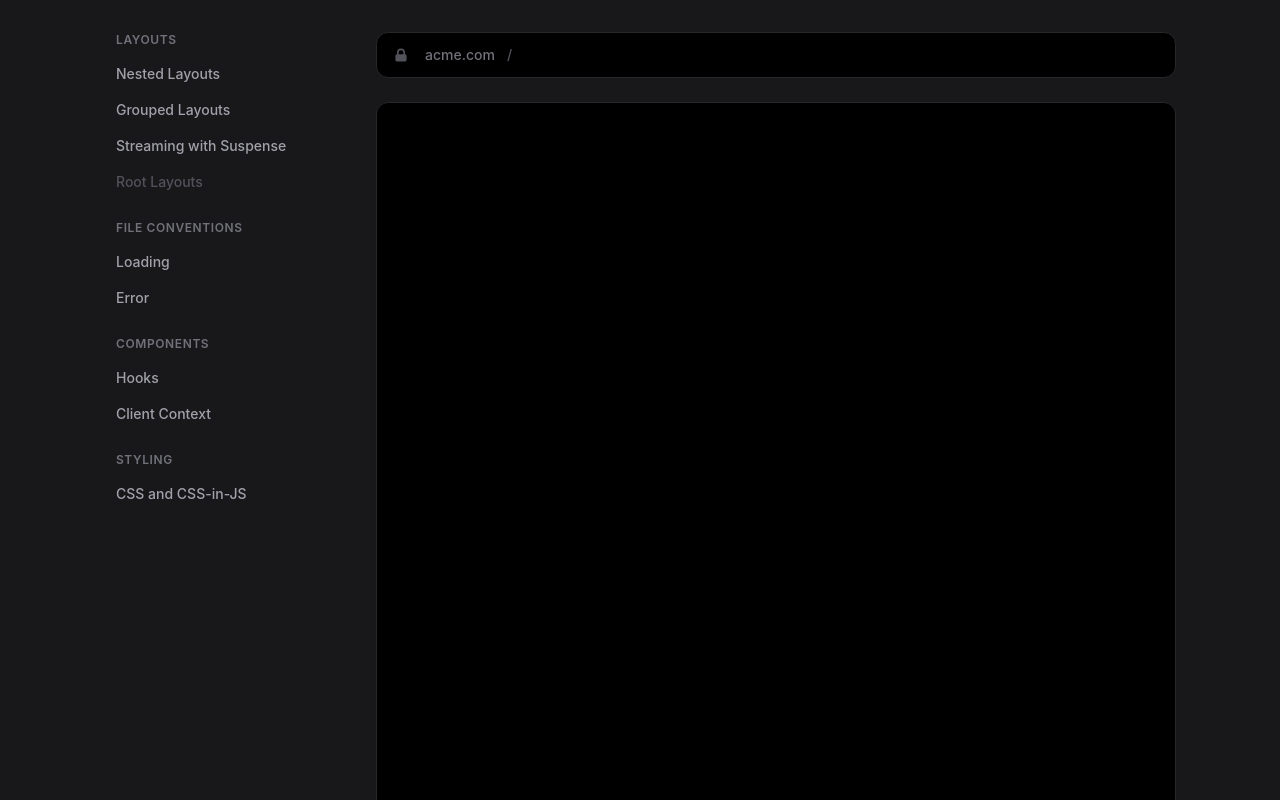
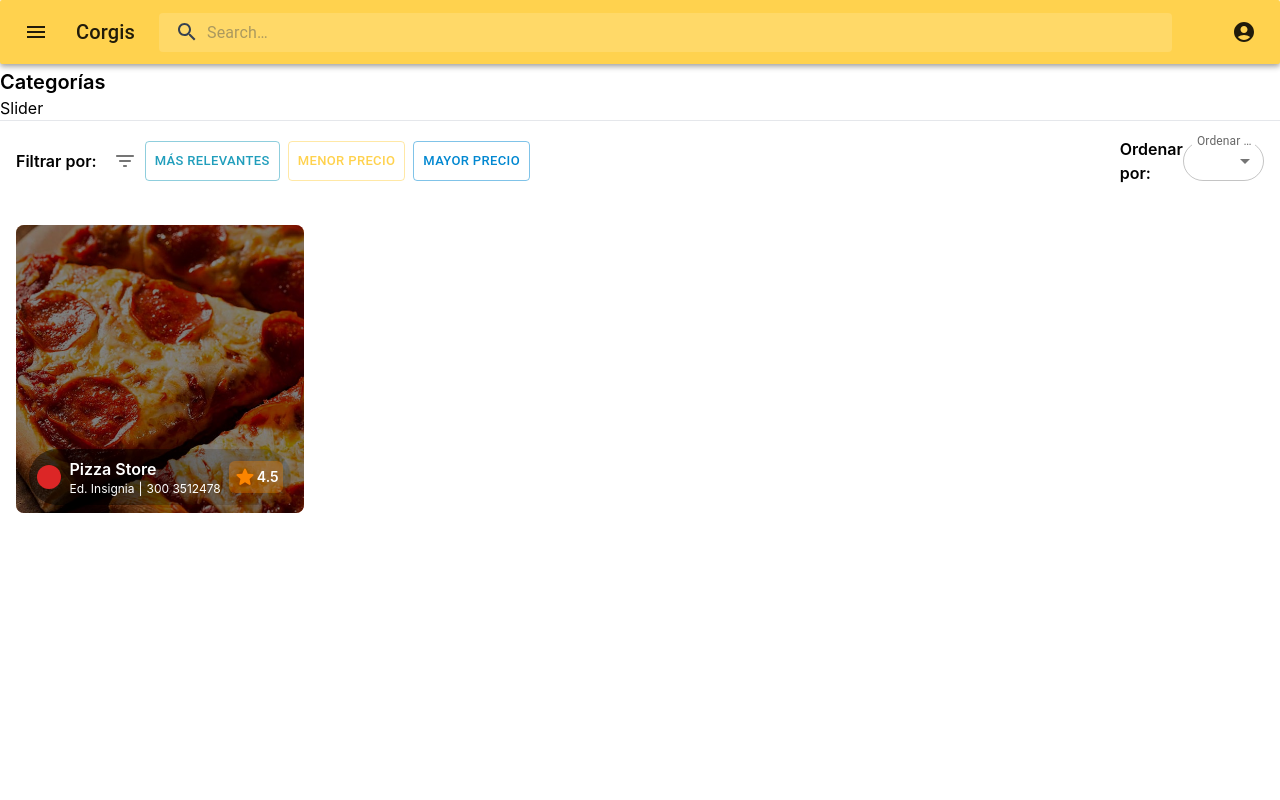
Before and after one commit to Camilo-neck/ingesoft1-project, a Next.js app: page /catalog in a window 1280 px wide. Before the commit this address had no page. Shown: the top 800 px of the page. Built offline with nearby package versions, Linux system fonts and the light colour scheme.

Commit message:
"Create design for filterr buttons and chaza card"

```diff
--- a/package.json
+++ b/package.json
@@ -24,6 +24,7 @@
     "@mui/material": "5.10.11",
     "clsx": "1.2.1",
     "concurrently": "7.5.0",
+    "cors": "2.8.5",
     "firebase": "9.13.0",
     "next": "latest",
     "react": "18.2.0",
@@ -33,6 +34,7 @@
     "use-count-up": "3.0.1"
   },
   "devDependencies": {
+    "@types/cors": "2.8.12",
     "@types/node": "18.11.7",
     "@types/react": "18.0.24",
     "@types/react-dom": "18.0.6",
--- /dev/null
+++ b/pages/api/chaza.ts
@@ -0,0 +1,65 @@
+import type { NextApiRequest, NextApiResponse } from 'next'
+
+type Chaza = {
+	calificacion: number;
+	categorias: string[];
+	id: string;
+	nombre: string;
+	telefono: number;
+	ubicacion: string;
+	urlImagen: string;
+}
+
+export default function handler(
+	req: NextApiRequest,
+	res: NextApiResponse<Chaza[]>
+) {
+	res.status(200).json([
+		{
+			"calificacion": 4,
+			"categorias": [
+				"Vivero"
+			],
+			"id": "1782c95601df45ea9795303eeef33ff3",
+			"nombre": "Chaza3",
+			"telefono": 13548,
+			"ubicacion": "Perola",
+			"urlImagen": "urltest4.com"
+		},
+		{
+			"calificacion": 4,
+			"categorias": [
+				"Comida",
+				"Mercado"
+			],
+			"id": "1b15c3be71bc4875a10599ebb9c3d302",
+			"nombre": "Chaza1",
+			"telefono": 135483,
+			"ubicacion": "Plaza che",
+			"urlImagen": "urltest.com"
+		},
+		{
+			"calificacion": 5,
+			"categorias": [
+				"Comida"
+			],
+			"id": "69c3d491dd084bc8b845cc94171c84cd",
+			"nombre": "Chaza3",
+			"telefono": 135483,
+			"ubicacion": "Perola",
+			"urlImagen": "urltest3.com"
+		},
+		{
+			"calificacion": 3,
+			"categorias": [
+				"Ropa",
+				"Bisuteria"
+			],
+			"id": "83970d30bd6d43f4b0213e3b9aa32eb4",
+			"nombre": "Chaza2",
+			"telefono": 135483,
+			"ubicacion": "freud",
+			"urlImagen": "urltest2.com"
+		}
+	])
+}
--- /dev/null
+++ b/pages/catalog.tsx
@@ -0,0 +1,104 @@
+import cors from 'cors';
+import Layout from "@/ui/Layout";
+import IconButton from "@mui/material/IconButton";
+import FilterListRoundedIcon from '@mui/icons-material/FilterListRounded';
+import StarRoundedIcon from '@mui/icons-material/StarRounded';
+import Button from "@mui/material/Button";
+import Select from "@mui/material/Select";
+import MenuItem from "@mui/material/MenuItem";
+import { useState } from "react";
+import { headers } from "next/headers";
+import InputLabel from '@mui/material/InputLabel';
+import { FormControl } from '@mui/material';
+
+const Catalog = () => {
+	const [filtros, setFiltros] = useState<{name:string; color:"inherit" | "secondary" | "primary" | "info" | "success" | "error" | "warning" | undefined}[]>([{name:'Más relevantes', color:'secondary'}, {name:'Menor precio', color:'primary'}, {name:'Mayor precio', color:'info'}]);
+	const [orden, setOrden] = useState<string>('Relevancia');
+	const [categorias, setCaregorias] = useState([]);
+
+	const fetchCategorias = async () => {
+		const res = await fetch('http://localhost:3000/api/chaza', {
+			method: 'GET',
+			headers: {
+				'Accept': 'application/json',
+				'Access-Control-Allow-Origin': '*',
+				'Content-Type': 'application/json',
+			}
+		});
+		// console.log(res.text());
+		const data = await res.json();
+		console.log(await res.json())
+		setCaregorias(data);
+	}
+
+	return (
+		<Layout>
+			<p className='font-semibold text-xl'>Categorías</p>
+			<div>
+				<p>Slider</p>
+				{/* <Button variant="outlined" onClick={fetchCategorias}>LOAD</Button> */}
+			</div>
+			<hr />
+			<div className="flex flex-col gap-10 m-4">
+				<div className="flex flex-row">
+					<div className="flex flex-row flex-grow items-center gap-2">
+						<p className="font-semibold">Filtrar por:</p>
+						<div className="flex flex-row">
+							<IconButton sx={{borderRadius: '12px'}}>
+								<FilterListRoundedIcon />
+							</IconButton>
+							<div className="flex flex-row gap-2">
+								{filtros.map((filtro, index) => (
+									<Button className="rounded-md border-[3px]" color={filtro.color} key={index} variant="outlined" size='small'>{filtro.name}</Button>
+								))}
+							</div>
+						</div>
+					</div>
+					<div className="flex flex-row items-center">
+						<p className="font-semibold">Ordenar por:</p>
+						<FormControl fullWidth>
+							<InputLabel id="demo-simple-select-label">Ordenar por</InputLabel>
+							<Select
+							label="Ordenar por"
+							size='small'
+							value={orden}
+							onChange={(e) => setOrden(e.target.value as string)}
+							sx={{borderRadius: '9999px'}}
+							>
+								<MenuItem value={1}>Relevancia</MenuItem>
+								<MenuItem value={2}>A-Z</MenuItem>
+								<MenuItem value={3}>Z-A</MenuItem>
+							</Select>
+						</FormControl>
+					</div>
+				</div>
+				<div className="flex flex-row flex-wrap gap-2 h-full overflow-y-auto">
+					{/*Chaza Card [TODO -> Pass to own component > Map json chazas] */}
+					<div className='w-72 h-72 rounded-lg bg-no-repeat bg-center bg-cover ' style={{backgroundImage: 'url("images/pizza_store.jpg")'}}>
+						<div className="flex items-end justify-center rounded-lg backdrop-brightness-50 hover:backdrop-filter-none transition-all ease-linear duration-200 h-full w-full">
+							<div className='mb-2 rounded-full' style={{backgroundImage: 'linear-gradient(100.11deg, rgba(0, 0, 0, 0.4) 30.39%, rgba(0, 0, 0, 0.1) 61.67%)'}}>
+								<div className='flex flex-row items-center gap-2 p-2 backdrop-blur-md rounded-full'>
+									<div className='w-6 h-6 rounded-full bg-red-600'></div>
+									<div className='flex flex-col'>
+										<p className='text-white font-semibold'>Pizza Store</p>
+										<div className='flex flex-row gap-1'>
+											<p className='text-white text-xs'>Ed.  Insignia</p>
+											<p className='text-white text-xs'>|</p>
+											<p className='text-white text-xs'>300 3512478</p>
+										</div>
+									</div>
+									<div className='flex flex-row items-center p-1 rounded-md bg-[#FB850054]'>
+										<StarRoundedIcon className='text-[#FB8500]' />
+										<p className='text-white text-sm font-semibold'>4.5</p>
+									</div>
+								</div>
+							</div>
+						</div>
+					</div>
+				</div>
+			</div>
+		</Layout>
+	);
+};
+
+export default Catalog;
```
Also changed, not shown: public/images/pizza_store.jpg (added), 1 other file (tests, documents, lock files or other folders).
